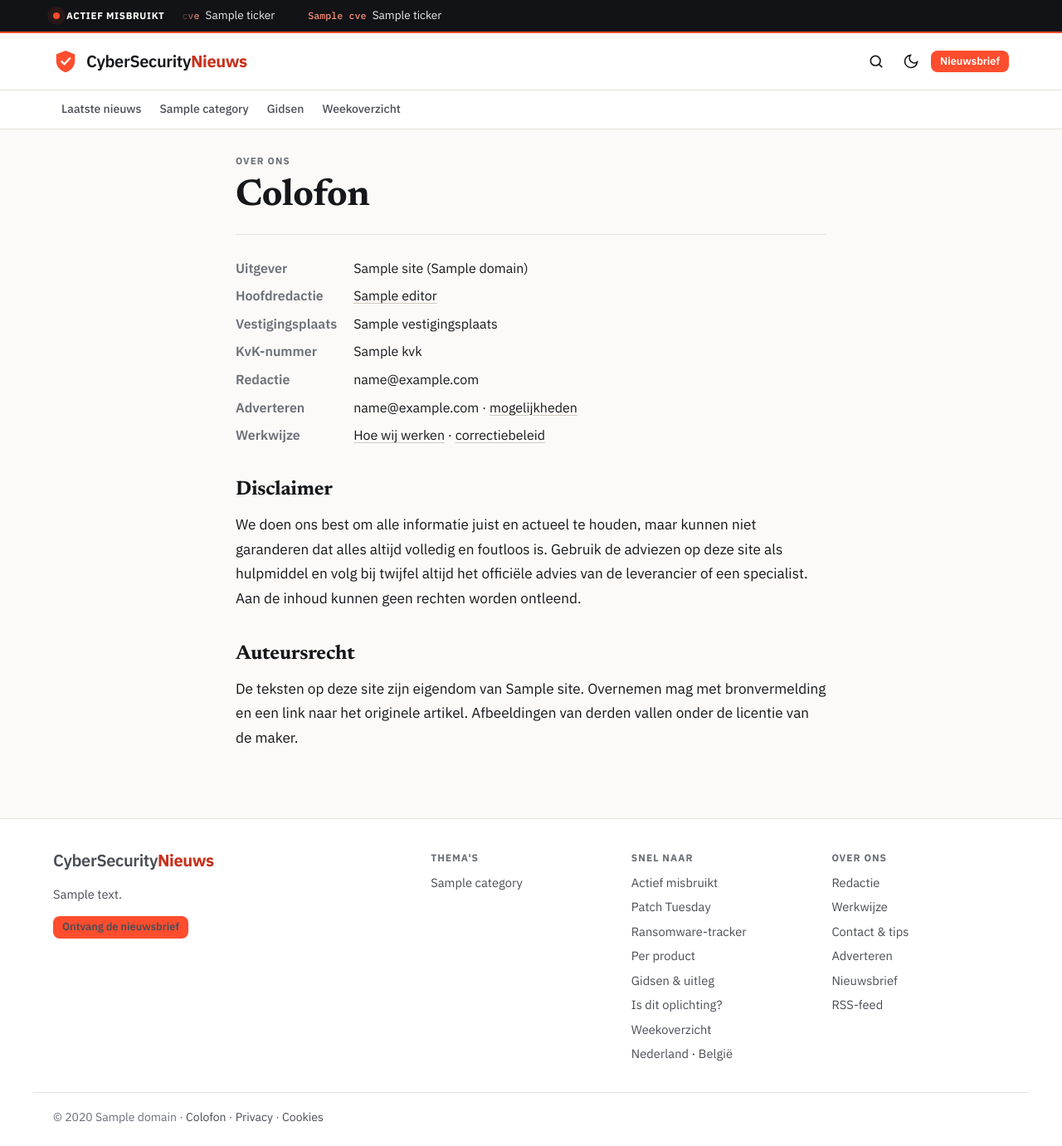
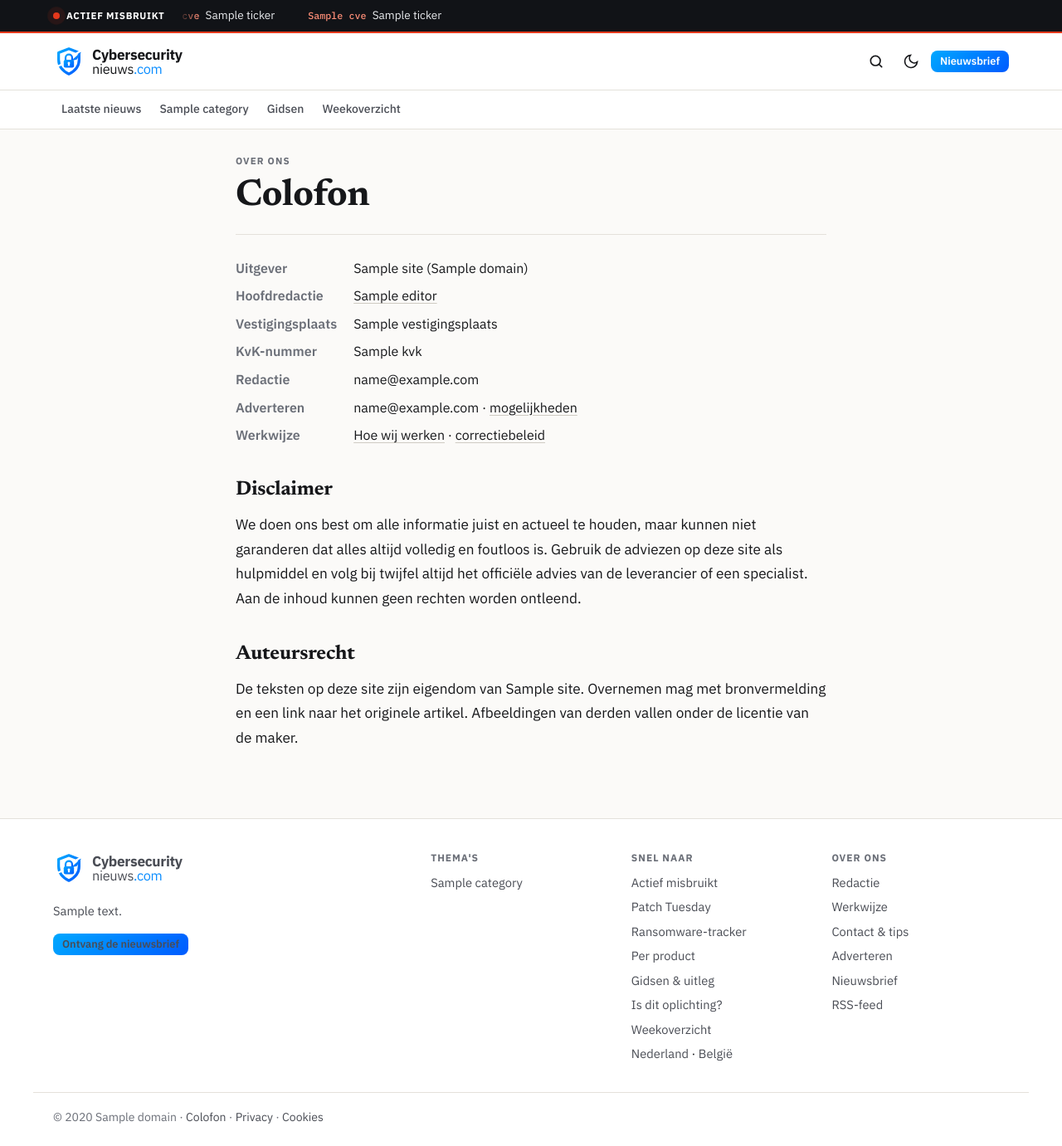
Before and after one commit to roeldevroed-rdv/cybersecuritynieuws.com, a Python web app: template templates/colofon.html in a window 1280 px wide. Shown: the whole page at 83% size. Run offline with Jinja, Linux system fonts and the light colour scheme; the template is opened without the code that fills it: most values are stand-ins (such as "Sample title", 1, 10 or a date in 2020); some libraries are stand-ins or nearby versions.

Commit message:
Nieuwe huisstijl: blauw schildlogo, merkkleur blauw, nieuwe og-afbeelding en covers
Co-Authored-By: Claude Opus 5.5 <noreply@anthropic.com>
Claude-Session: https://claude.ai/code/session_011wL1KZWUErbCLd6CxVXXmA

```diff
--- a/static/style.css
+++ b/static/style.css
@@ -10,9 +10,13 @@
   --muted: #6b6f78;
   --line: #e4e1db;
   --line-strong: #cfcbc3;
-  --accent: #ff4d2e;
-  --accent-ink: #c8301a;      /* leesbare variant voor tekst op licht */
-  --accent-soft: #fff0ec;
+  --accent: #0a8dff;          /* merkblauw uit het logo */
+  --accent-ink: #0057d6;      /* leesbare variant voor tekst op licht */
+  --accent-soft: #eaf4ff;
+  --accent-grad: linear-gradient(135deg, #00a8ff, #005bff);
+  --danger: #e5391c;          /* actief misbruikt / kritiek */
+  --danger-ink: #b92a12;
+  --danger-soft: #fff0ec;
   --ok: #157a4a;
   --ok-soft: #e6f4ec;
   --warn: #a35a00;
@@ -92,7 +98,7 @@ main { padding: 24px 0 64px; min-height: 60vh; }
 .btn {
   display: inline-flex; align-items: center; gap: 6px;
   font: 600 .9rem/1 var(--font); padding: 10px 16px; border-radius: 8px;
-  background: var(--accent); color: #fff; border: 0; cursor: pointer; text-decoration: none;
+  background: var(--accent-grad); color: #fff; border: 0; cursor: pointer; text-decoration: none;
 }
 .btn:hover { color: #fff; filter: brightness(1.06); }
 .btn--small { padding: 7px 11px; font-size: .8rem; }
@@ -107,17 +113,17 @@ main { padding: 24px 0 64px; min-height: 60vh; }
 
 /* Pulserende stip */
 .pulse {
-  display: inline-block; width: 8px; height: 8px; border-radius: 50%; background: var(--accent);
+  display: inline-block; width: 8px; height: 8px; border-radius: 50%; background: var(--danger);
   margin-right: 8px; vertical-align: middle; position: relative; flex: none;
 }
 .pulse::after {
-  content: ""; position: absolute; inset: 0; border-radius: 50%; background: var(--accent);
+  content: ""; position: absolute; inset: 0; border-radius: 50%; background: var(--danger);
   animation: pulse 1.8s ease-out infinite;
 }
 @keyframes pulse { from { transform: scale(1); opacity: .7; } to { transform: scale(3); opacity: 0; } }
 
 /* Ticker */
-.ticker { background: #111317; color: #e9ebee; font-size: .85rem; border-bottom: 2px solid var(--accent); }
+.ticker { background: #111317; color: #e9ebee; font-size: .85rem; border-bottom: 2px solid var(--danger); }
 .ticker__inner { display: flex; align-items: center; gap: 16px; height: 38px; overflow: hidden; }
 .ticker__label {
   flex: none; display: inline-flex; align-items: center; font-weight: 700; text-transform: uppercase;
@@ -141,12 +147,14 @@ main { padding: 24px 0 64px; min-height: 60vh; }
 /* Masthead + nav */
 .masthead { background: var(--surface); border-bottom: 1px solid var(--line); }
 .masthead__inner { display: flex; align-items: center; justify-content: space-between; height: 68px; gap: 12px; }
-.logo { display: inline-flex; align-items: center; gap: 10px; text-decoration: none; color: var(--text); font: 600 1.25rem/1 var(--font); letter-spacing: -.02em; }
-.logo svg { width: 30px; height: 30px; color: var(--accent); flex: none; }
-.logo b { color: var(--accent-ink); font-weight: 700; }
+.logo { display: inline-flex; align-items: center; gap: 9px; text-decoration: none; color: var(--text); }
+.logo img { width: 38px; height: 38px; flex: none; }
+.logo__text { display: flex; flex-direction: column; font: 400 1.02rem/1.02 var(--font); letter-spacing: -.02em; }
+.logo__text b { font-weight: 700; font-size: 1.08rem; }
+.logo__text em { font-style: normal; color: var(--accent); }
 .logo:hover { color: var(--text); }
 .masthead__tools { display: flex; align-items: center; gap: 6px; }
-@media (max-width: 420px) { .logo { font-size: 1.05rem; } .logo svg { width: 26px; height: 26px; } }
+@media (max-width: 420px) { .logo__text { font-size: .92rem; } .logo__text b { font-size: .98rem; } .logo img { width: 32px; height: 32px; } }
 
 .nav { border-top: 1px solid var(--line); }
 .nav__inner { display: flex; gap: 2px; overflow-x: auto; scrollbar-width: none; }
--- a/templates/base.html
+++ b/templates/base.html
@@ -13,7 +13,7 @@
   {% block meta %}<meta property="og:type" content="website"><meta property="og:title" content="{{ site.name }}">{% endblock %}
   {% block ogimage %}<meta property="og:image" content="{{ site.url }}/static/og-default.png"><meta name="twitter:card" content="summary_large_image">{% endblock %}
   <link rel="alternate" type="application/rss+xml" title="{{ site.name }}" href="/rss.xml">
-  <link rel="icon" href="/static/favicon.svg" type="image/svg+xml">
+  <link rel="icon" href="/static/favicon.svg" type="image/svg+xml"><link rel="apple-touch-icon" href="/static/logo-512.png"><meta name="theme-color" content="#0a8dff">
   <link rel="preconnect" href="https://fonts.googleapis.com"><link rel="preconnect" href="https://fonts.gstatic.com" crossorigin>
   <link href="https://fonts.googleapis.com/css2?family=IBM+Plex+Mono:wght@500&family=IBM+Plex+Sans:wght@400;500;600;700&family=Newsreader:opsz,wght@6..72,600;6..72,700&display=swap" rel="stylesheet">
   <link rel="stylesheet" href="/static/style.css">
@@ -36,8 +36,8 @@
 <header class="masthead">
   <div class="wrap masthead__inner">
     <a class="logo" href="/" aria-label="{{ site.name }} – home">
-      <svg viewBox="0 0 32 32" aria-hidden="true"><path d="M16 2 4 7v8c0 7.5 5.1 13.4 12 15 6.9-1.6 12-7.5 12-15V7L16 2Z" fill="currentColor"/><path d="m11 16 3.5 3.5L21.5 12" stroke="var(--bg)" stroke-width="2.6" fill="none" stroke-linecap="round" stroke-linejoin="round"/></svg>
-      <span>CyberSecurity<b>Nieuws</b></span>
+      <img src="/static/logo.svg" alt="" width="38" height="38">
+      <span class="logo__text"><b>Cybersecurity</b><span>nieuws<em>.com</em></span></span>
     </a>
     <div class="masthead__tools">
       <a class="iconbtn" href="/zoeken/" aria-label="Zoeken"><svg viewBox="0 0 24 24"><circle cx="11" cy="11" r="7"/><path d="m20 20-3.5-3.5"/></svg></a>
@@ -60,7 +60,7 @@
 <footer class="footer">
   <div class="wrap footer__grid">
     <div>
-      <a class="logo logo--footer" href="/"><span>CyberSecurity<b>Nieuws</b></span></a>
+      <a class="logo logo--footer" href="/"><img src="/static/logo.svg" alt="" width="38" height="38"><span class="logo__text"><b>Cybersecurity</b><span>nieuws<em>.com</em></span></span></a>
       <p>{{ site.description }}</p>
       <a class="btn btn--small" href="/nieuwsbrief/">Ontvang de nieuwsbrief</a>
     </div>
--- a/templates/home.html
+++ b/templates/home.html
@@ -9,7 +9,7 @@
      "publisher": {"@id": site.url ~ "/#org"},
      "potentialAction": {"@type": "SearchAction", "target": site.url ~ "/zoeken/?q={search_term_string}", "query-input": "required name=search_term_string"}},
     {"@type": "NewsMediaOrganization", "@id": site.url ~ "/#org", "name": site.name, "url": site.url ~ "/",
-     "logo": {"@type": "ImageObject", "url": site.url ~ "/static/og-default.png", "width": 1200, "height": 630},
+     "logo": {"@type": "ImageObject", "url": site.url ~ "/static/logo-512.png", "width": 512, "height": 512},
      "email": redactie.email, "publishingPrinciples": site.url ~ "/over/", "correctionsPolicy": site.url ~ "/redactie/#correcties",
      "actionableFeedbackPolicy": site.url ~ "/contact/", "masthead": site.url ~ "/colofon/",
      "founder": ({"@type": "Person", "name": redactie.hoofdredacteur, "url": site.url ~ "/redactie/"} if redactie.hoofdredacteur else none)}
```
Also changed, not shown: other parts of static/style.css (+15 -13 lines), CLAUDE.md (+1 -0 lines), pipeline/covers.py (+36 -9 lines), assets/logo-shield.png (added), static/favicon.svg, static/img/roel-de-vroed.jpg, static/logo-512.png (added), static/logo.svg (added), static/og-default.png.
